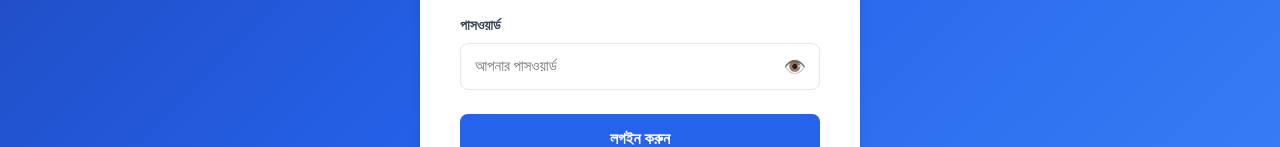
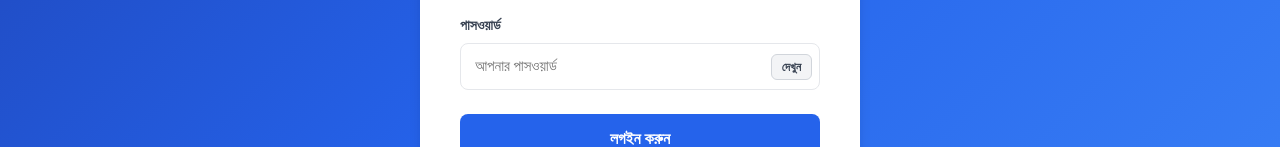
Before and after one commit to fahim-m30/Shop-Management, a React (Create React App) app in the folder frontend-src/: page / in a window 1280 px wide. Shown: the part 439-586 px from the top of the page. Built offline with nearby package versions, Linux system fonts and the light colour scheme; no server answers.

Commit message:
style: add explicit text to show/hide password button

```diff
--- a/frontend-src/src/pages/LoginPage.js
+++ b/frontend-src/src/pages/LoginPage.js
@@ -65,17 +65,18 @@ const LoginPage = ({ onSwitch }) => {
                 onClick={() => setShowPassword(!showPassword)}
                 style={{
                   position: 'absolute',
-                  right: '10px',
-                  background: 'none',
-                  border: 'none',
+                  right: '8px',
+                  background: '#f3f4f6',
+                  border: '1px solid #d1d5db',
+                  borderRadius: '6px',
                   cursor: 'pointer',
-                  fontSize: '18px',
-                  padding: '4px',
-                  color: '#6b7280'
+                  fontSize: '12px',
+                  fontWeight: '600',
+                  padding: '5px 10px',
+                  color: '#374151'
                 }}
-                title={showPassword ? 'লুকান' : 'দেখুন'}
               >
-                {showPassword ? '🙈' : '👁️'}
+                {showPassword ? 'লুকান' : 'দেখুন'}
               </button>
             </div>
           </div>
```
